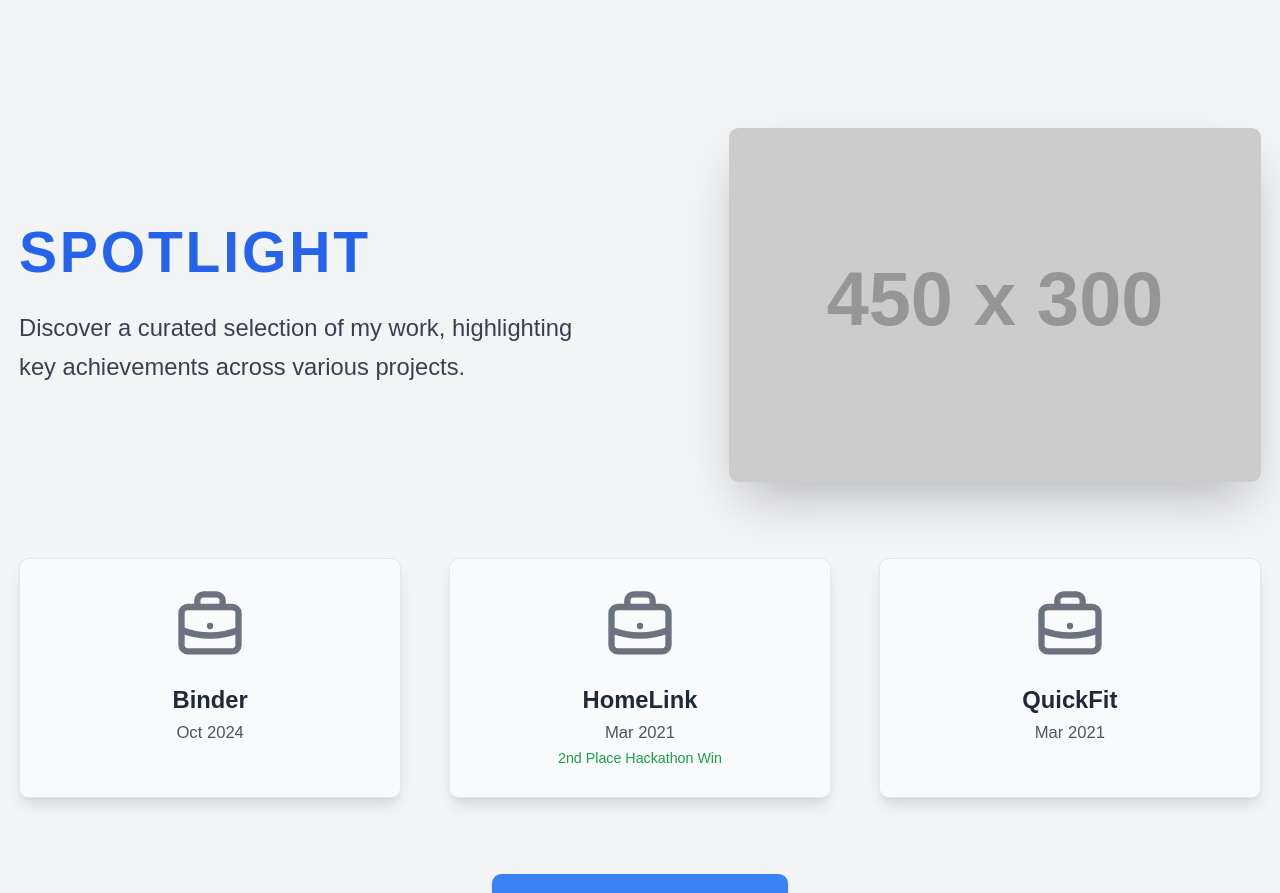
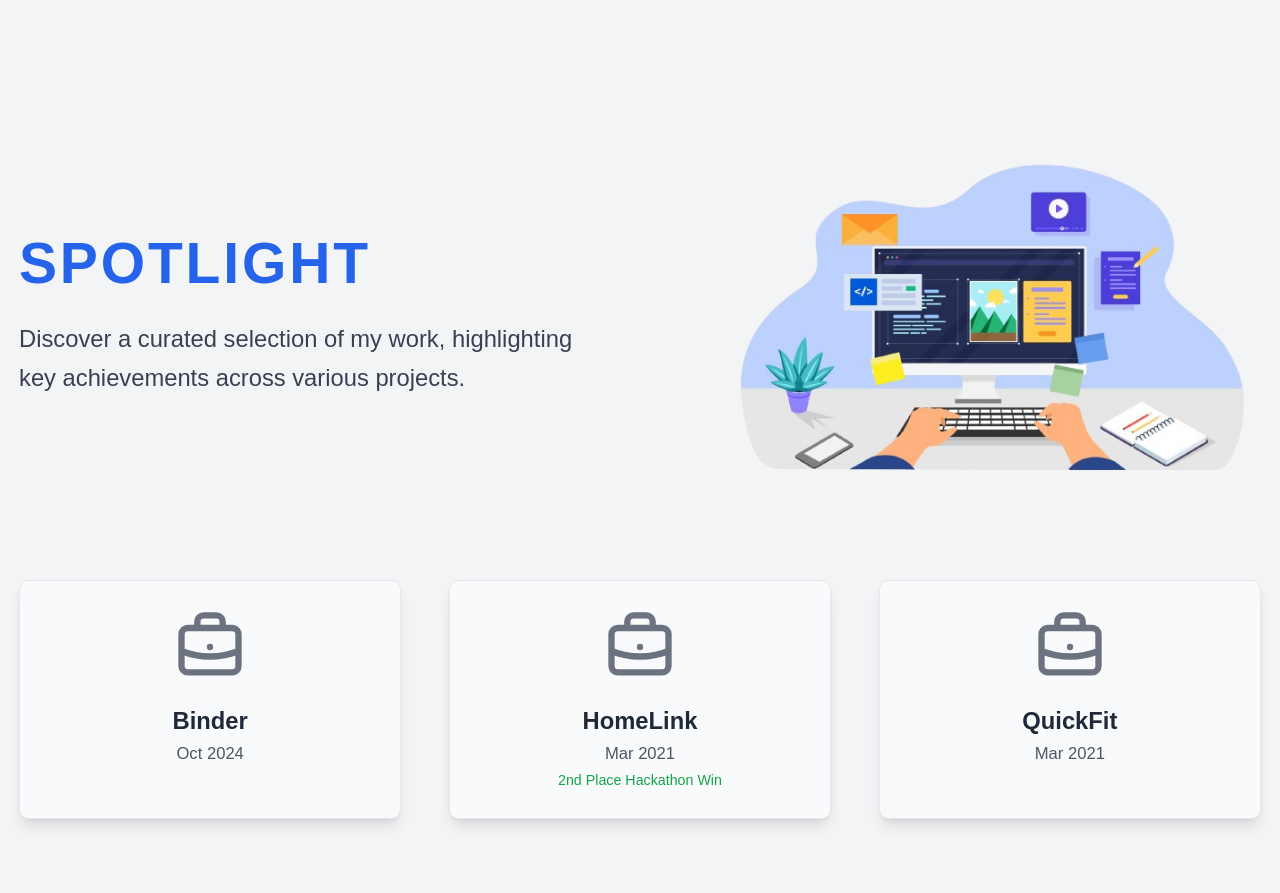
Before and after one commit to kpradjinata/Portfolio, a React (Create React App) app: page / in a window 1280 px wide. Shown: the part 1480-2373 px from the top of the page. Built offline with nearby package versions, Linux system fonts and the light colour scheme; the HTML template or start-up script is replaced by a standard one; a web font is replaced by a local one.

Commit message:
Update HighlightedProjects component to use a new project highlight image and improve button animation effects. Add attribution for the image source and enhance visibility transitions for better user experience.

```diff
--- a/src/components/HighlightedProjects.js
+++ b/src/components/HighlightedProjects.js
@@ -3,6 +3,7 @@
 import ProjectCard from './ProjectCard';
 import { Link } from 'react-router-dom';
 import useInView from '../hooks/useInView';
+import projectHighlightImage from '../assets/images/project-highlight.jpg';
 
 const HighlightedProjects = () => {
   const highlighted = Array.isArray(projects) ? projects.slice(0, 3) : [];
@@ -31,10 +32,12 @@
             </div>
             <div ref={imageRef} className={`md:w-1/2 flex justify-center md:justify-end transition-all duration-700 ease-out delay-300 transform
                                 ${isImageInView ? 'opacity-100 scale-100' : 'opacity-0 scale-90'}`}>
+                {/* Image "project-highlight.jpg" sourced from Vecteezy.com under Free License.
+                    Visible attribution on the website (e.g., in footer) is typically required by Vecteezy's Free License. */}
                 <img
-                    src="https://via.placeholder.com/450x300?text=Project+Highlights+Banner"
-                    alt="Project Highlights"
-                    className="rounded-lg shadow-2xl max-w-md w-full"
+                    src={projectHighlightImage}
+                    alt="Project Highlights Banner"
+                    className="rounded-lg max-w-md w-full"
                 />
             </div>
         </div>
@@ -53,8 +56,8 @@
           <div ref={buttonRef} className="text-center">
             <Link
               to="/#all-projects-section"
-              className={`inline-block bg-blue-500 hover:bg-blue-600 dark:bg-blue-600 dark:hover:bg-blue-700 text-white font-semibold px-10 py-4 rounded-lg transition-all duration-500 ease-in-out text-lg shadow-md hover:shadow-lg transform
-                          ${isButtonInView ? 'opacity-100 scale-100' : 'opacity-0 scale-90'}`}
+              className={`inline-block bg-blue-500 hover:bg-blue-600 dark:bg-blue-600 dark:hover:bg-blue-700 text-white font-semibold px-10 py-4 rounded-lg transition-all duration-500 ease-in-out text-lg shadow-md hover:shadow-lg transform hover:scale-105
+                          ${isButtonInView ? 'opacity-100 scale-100 translate-y-0' : 'opacity-0 scale-90 translate-y-2'}`}
               onClick={(e) => {
                 e.preventDefault();
                 const element = document.getElementById('all-projects-section');
```
Also changed, not shown: src/assets/images/project-highlight.jpg (added).
